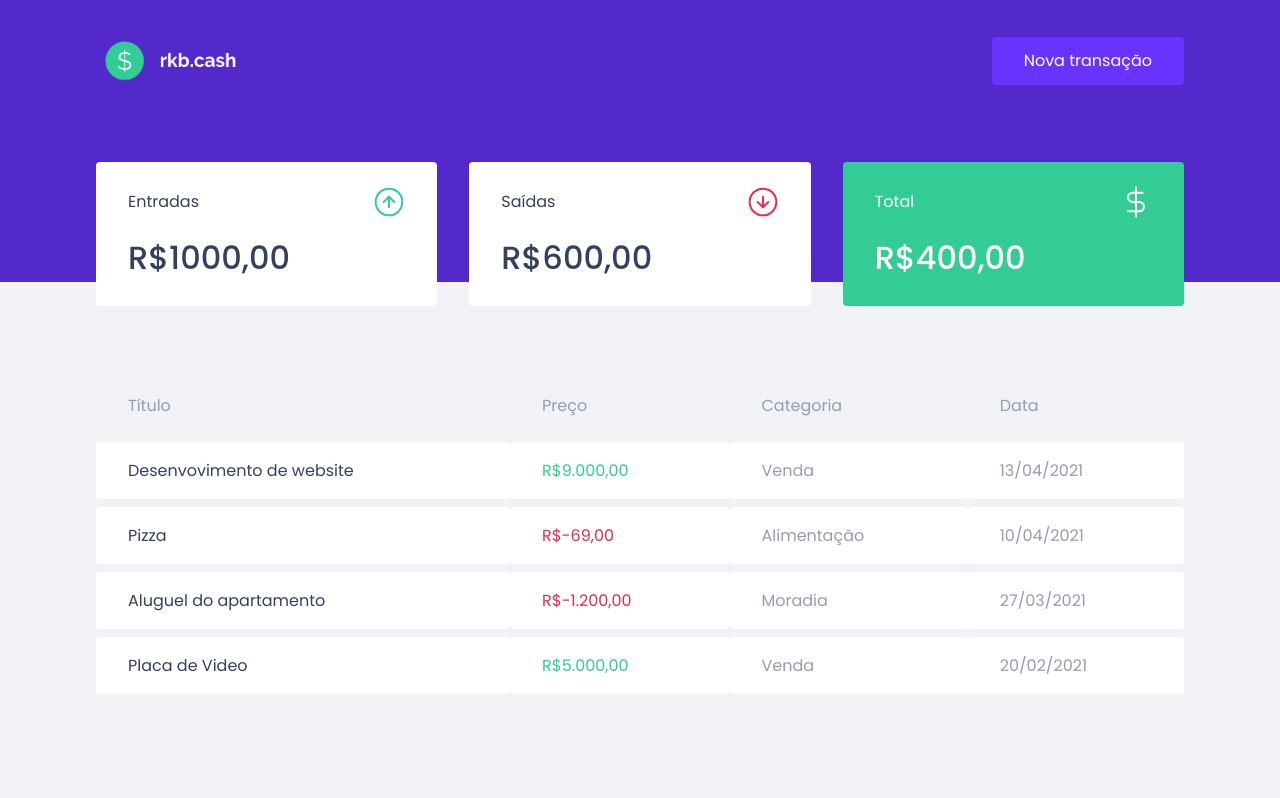
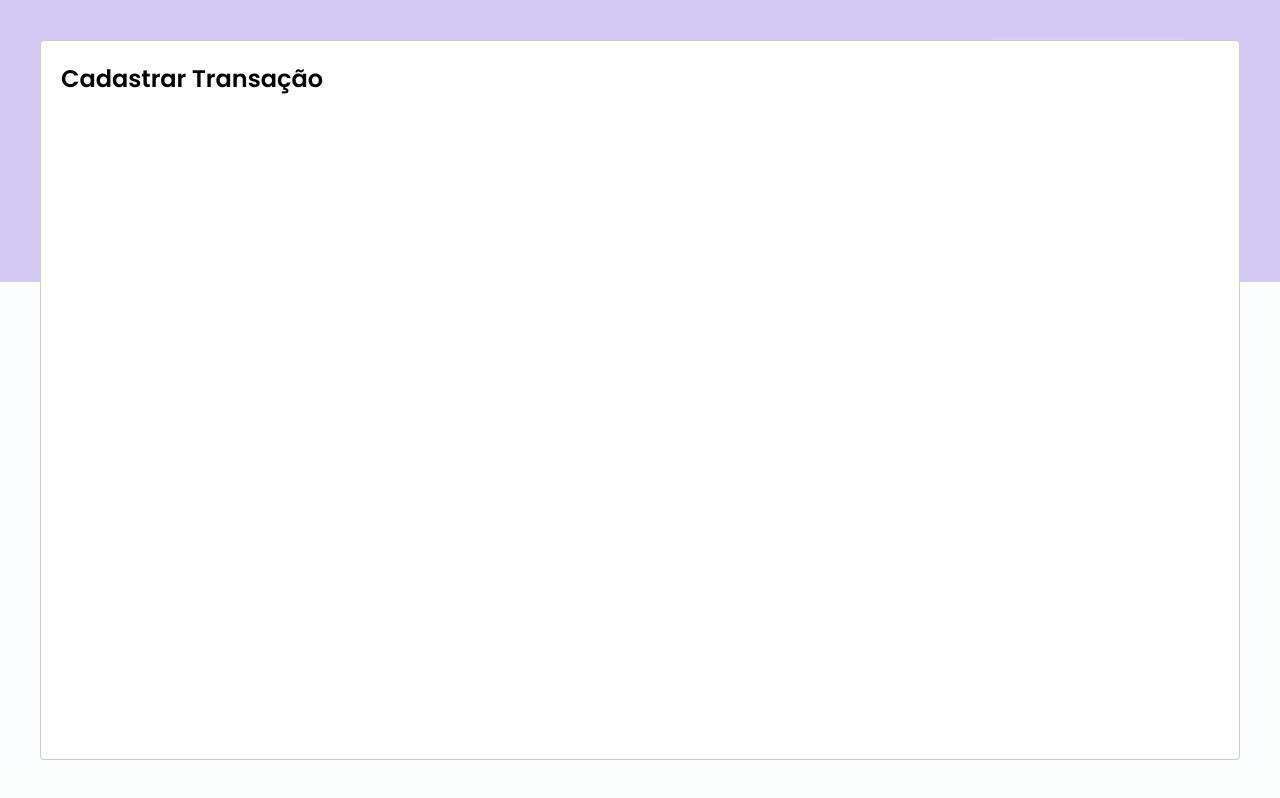
Before and after one commit to kalilscr/rkb.cash, a React (Create React App) app: page / in a window 1280 px wide. Both pictures are taken after a click on the button "Nova transação". Built offline with nearby package versions, Linux system fonts and the light colour scheme; no server answers; what miragejs would draw is missing.

Commit message:
criando o modal com react-modal.

```diff
--- a/package.json
+++ b/package.json
@@ -7,6 +7,7 @@
     "miragejs": "^0.1.41",
     "react": "^17.0.2",
     "react-dom": "^17.0.2",
+    "react-modal": "^3.14.3",
     "react-scripts": "4.0.3",
     "styled-components": "^5.3.0",
     "web-vitals": "^1.0.1"
@@ -19,6 +20,7 @@
     "@types/node": "^12.0.0",
     "@types/react": "^17.0.0",
     "@types/react-dom": "^17.0.0",
+    "@types/react-modal": "^3.12.1",
     "@types/styled-components": "^5.1.11",
     "typescript": "^4.1.2"
   },
--- a/src/App.tsx
+++ b/src/App.tsx
@@ -1,13 +1,36 @@
 import React from 'react';
+import { useState } from 'react';
+import Modal from 'react-modal';
 import { Header } from './components/Header';
 import { Dashboard } from './components/Dashboard';
 import { GlobalStyle } from './styles/global';
 
+Modal.setAppElement('#root');
+
 export function App() {
+  const [isNewTransactionModalOpen, setIsNewTransactionModalOpen] = useState(false);
+
+  function handleOpenNewTransactionModal(){
+      setIsNewTransactionModalOpen(true);
+  }
+
+  function handleCloseNewTransactionModal(){
+      setIsNewTransactionModalOpen(false);
+  }
+
   return (
     <>
-     <Header />
+     <Header onOpenNewTransactionModal={handleOpenNewTransactionModal} />
+
      <Dashboard />
+
+     <Modal
+       isOpen={isNewTransactionModalOpen}
+       onRequestClose={handleCloseNewTransactionModal}
+     >
+        <h2>Cadastrar Transação</h2>
+     </Modal>
+
      <GlobalStyle />
     </>
   );
--- a/src/components/Header/index.tsx
+++ b/src/components/Header/index.tsx
@@ -1,13 +1,18 @@
-import logoImg from '../../assets/logo.png'
+import logoImg from '../../assets/logo.png';
 
-import { Container, Content } from './styles'
+import { Container, Content } from './styles';
 
-export function Header() {
+interface HeaderProps {
+    onOpenNewTransactionModal: () => void;
+}
+
+export function Header({ onOpenNewTransactionModal }: HeaderProps) {
+
     return (
         <Container>
             <Content>
                 <img src={logoImg} alt="rkb.cash"/>
-                <button type="button">
+                <button type="button" onClick={onOpenNewTransactionModal}>
                     Nova transação
                 </button>
             </Content>
```
Also changed, not shown: 1 other file (tests, documents, lock files or other folders).
